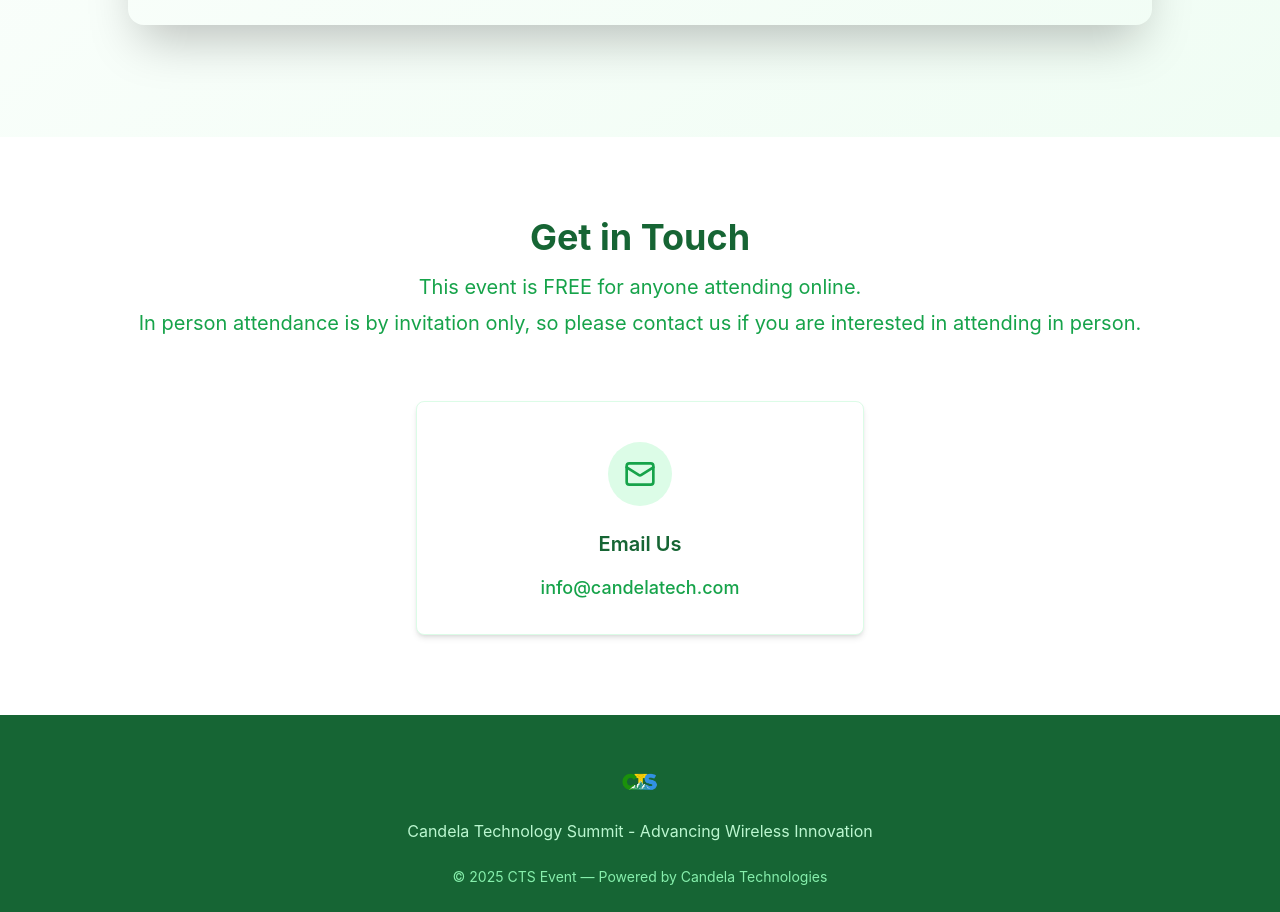
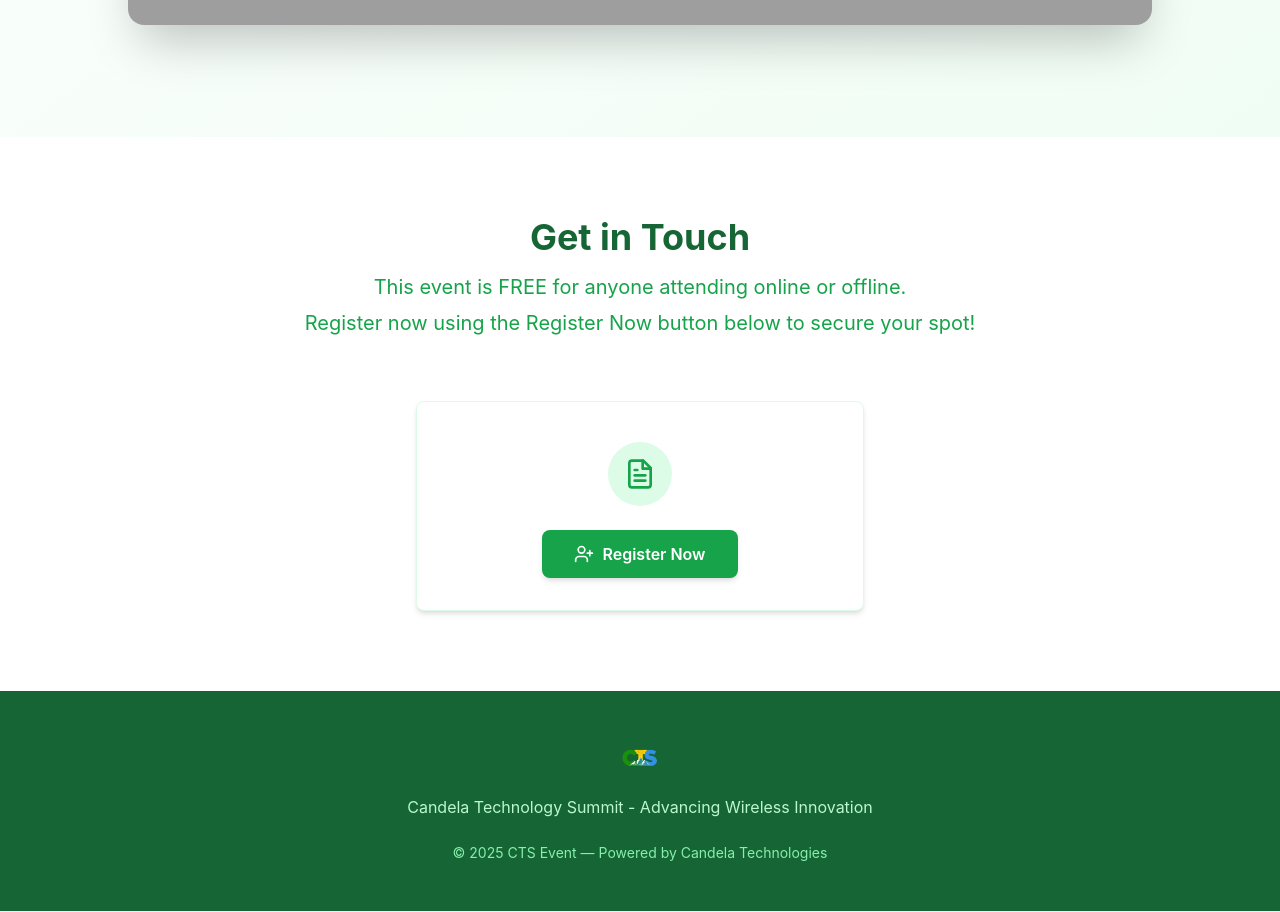
Before and after one commit to shubhamanmol221/cts-repo, a React (Create React App) app: page / in a window 1280 px wide. Shown: the part 1680-2592 px from the top of the page. Built offline with nearby package versions, Linux system fonts and the light colour scheme; grey boxes are pictures that could not be loaded.

Commit message:
Added few things

```diff
--- a/src/App.jsx
+++ b/src/App.jsx
@@ -356,7 +356,7 @@
         </>
       )}
 
-      <ContactSection />
+      <ContactSection currentEdition={currentEdition} />
       <Footer />
     </div>
   )
--- a/src/components/ContactSection.jsx
+++ b/src/components/ContactSection.jsx
@@ -1,16 +1,64 @@
-import { Mail } from "lucide-react"
+import { useState, useEffect } from "react"
+import { Mail, UserPlus, X, Radio, FileText } from "lucide-react"
 import { AnimatedSection } from "./AnimatedSection"
 import { Card, CardContent } from "./Card"
 
-export function ContactSection() {
+export function ContactSection({ currentEdition = "bangalore" }) {
+  const isVizagEdition = currentEdition === "vizag"
+  const [showNotification, setShowNotification] = useState(false)
+
+  // Auto-close notification after 3 seconds
+  useEffect(() => {
+    if (showNotification) {
+      const timer = setTimeout(() => {
+        setShowNotification(false)
+      }, 3000)
+      return () => clearTimeout(timer)
+    }
+  }, [showNotification])
+
+  const handleRegisterClick = () => {
+    setShowNotification(true)
+  }
+
   return (
-    <section id="contact" className="py-20 bg-white">
+    <section id="contact" className="py-20 bg-white relative">
+      {/* Coming Soon Notification - For Bangalore Edition */}
+      {!isVizagEdition && showNotification && (
+        <div className="fixed top-24 left-1/2 -translate-x-1/2 z-[9999] w-11/12 max-w-md bg-green-600/90 backdrop-blur-md text-white p-4 rounded-xl shadow-2xl border border-white/20 animate-fade-in-down">
+          <div className="flex items-start">
+            <div className="flex-shrink-0">
+              <Radio className="w-6 h-6 text-green-200" />
+            </div>
+            <div className="ml-3 flex-1">
+              <p className="text-base font-semibold">Coming Soon</p>
+            </div>
+            <button
+              onClick={() => setShowNotification(false)}
+              className="ml-4 p-1 rounded-md hover:bg-white/20 focus:outline-none focus:ring-2 focus:ring-white"
+              aria-label="Close notification"
+            >
+              <X className="w-5 h-5" />
+            </button>
+          </div>
+        </div>
+      )}
+
       <div className="container mx-auto px-4">
         <AnimatedSection>
           <div className="text-center mb-16">
             <h2 className="text-4xl font-bold text-green-800 mb-4">Get in Touch</h2>
-            <p className="text-xl text-green-600">This event is FREE for anyone attending online.</p>
-            <p className="text-xl text-green-600 mt-2">In person attendance is by invitation only, so please contact us if you are interested in attending in person.</p>
+            {isVizagEdition ? (
+              <>
+                <p className="text-xl text-green-600">This event is FREE for anyone attending online.</p>
+                <p className="text-xl text-green-600 mt-2">In person attendance is by invitation only, so please contact us if you are interested in attending in person.</p>
+              </>
+            ) : (
+              <>
+                <p className="text-xl text-green-600">This event is FREE for anyone attending online or offline.</p>
+                <p className="text-xl text-green-600 mt-2">Register now using the Register Now button below to secure your spot!</p>
+              </>
+            )}
           </div>
         </AnimatedSection>
 
@@ -19,10 +67,26 @@
             <Card className="border-green-100">
               <CardContent className="p-8 pt-10 text-center">
                 <div className="w-16 h-16 bg-green-100 rounded-full flex items-center justify-center mx-auto mb-6">
-                  <Mail className="w-8 h-8 text-green-600" />
+                  {isVizagEdition ? (
+                    <Mail className="w-8 h-8 text-green-600" />
+                  ) : (
+                    <FileText className="w-8 h-8 text-green-600" />
+                  )}
                 </div>
-                <h3 className="font-semibold text-green-800 text-xl mb-4">Email Us</h3>
-                <p className="text-green-600 text-lg font-medium">info@candelatech.com</p>
+                {isVizagEdition ? (
+                  <>
+                    <h3 className="font-semibold text-green-800 text-xl mb-4">Email Us</h3>
+                    <p className="text-green-600 text-lg font-medium">info@candelatech.com</p>
+                  </>
+                ) : (
+                  <button
+                    onClick={handleRegisterClick}
+                    className="bg-green-600 hover:bg-green-700 text-white font-semibold py-3 px-8 rounded-lg transition-colors duration-300 shadow-md hover:shadow-lg flex items-center gap-2 mx-auto"
+                  >
+                    <UserPlus className="w-5 h-5" />
+                    Register Now
+                  </button>
+                )}
               </CardContent>
             </Card>
           </div>
--- a/src/components/HeroSection.jsx
+++ b/src/components/HeroSection.jsx
@@ -53,10 +53,10 @@
     }
   }
 
-  // const handleRegistrationClick = () => {
-  //   // Bangalore Edition only: Show coming soon
-  //   setShowNotification(true)
-  // }
+  const handleRegistrationClick = () => {
+    // Bangalore Edition only: Show coming soon
+    setShowNotification(true)
+  }
 
   return (
     <>
@@ -207,15 +207,15 @@
               className="font-medium !h-auto !min-w-min flex items-center gap-2 text-white bg-black/30 backdrop-blur-sm px-4 py-2 rounded-lg shadow-md border border-white/20 hover:bg-white/20"
             />
 
-            {/* {!isVizagEdition && (
+            {!isVizagEdition && (
               <button
                 onClick={handleRegistrationClick}
                 className="flex items-center gap-2 text-white bg-black/30 backdrop-blur-sm px-4 py-2 rounded-lg shadow-md border border-white/20 hover:bg-white/20 transition-colors duration-300"
               >
                 <FileText className="w-5 h-5" />
-                <span className="font-medium">Registration</span>
+                <span className="font-medium">Register Now</span>
               </button>
-            )} */}
+            )}
           </div>
         </div>
       </section>
```
